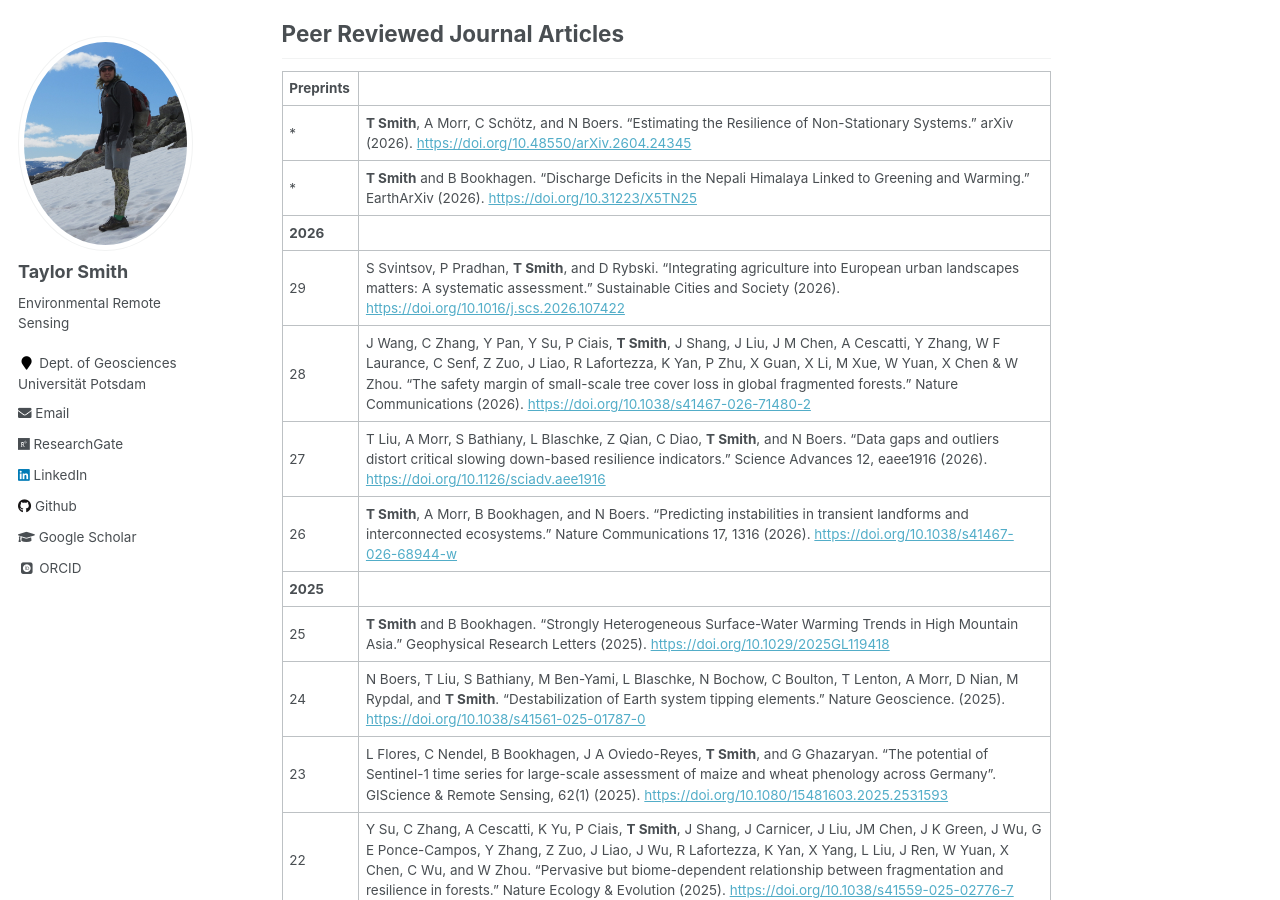
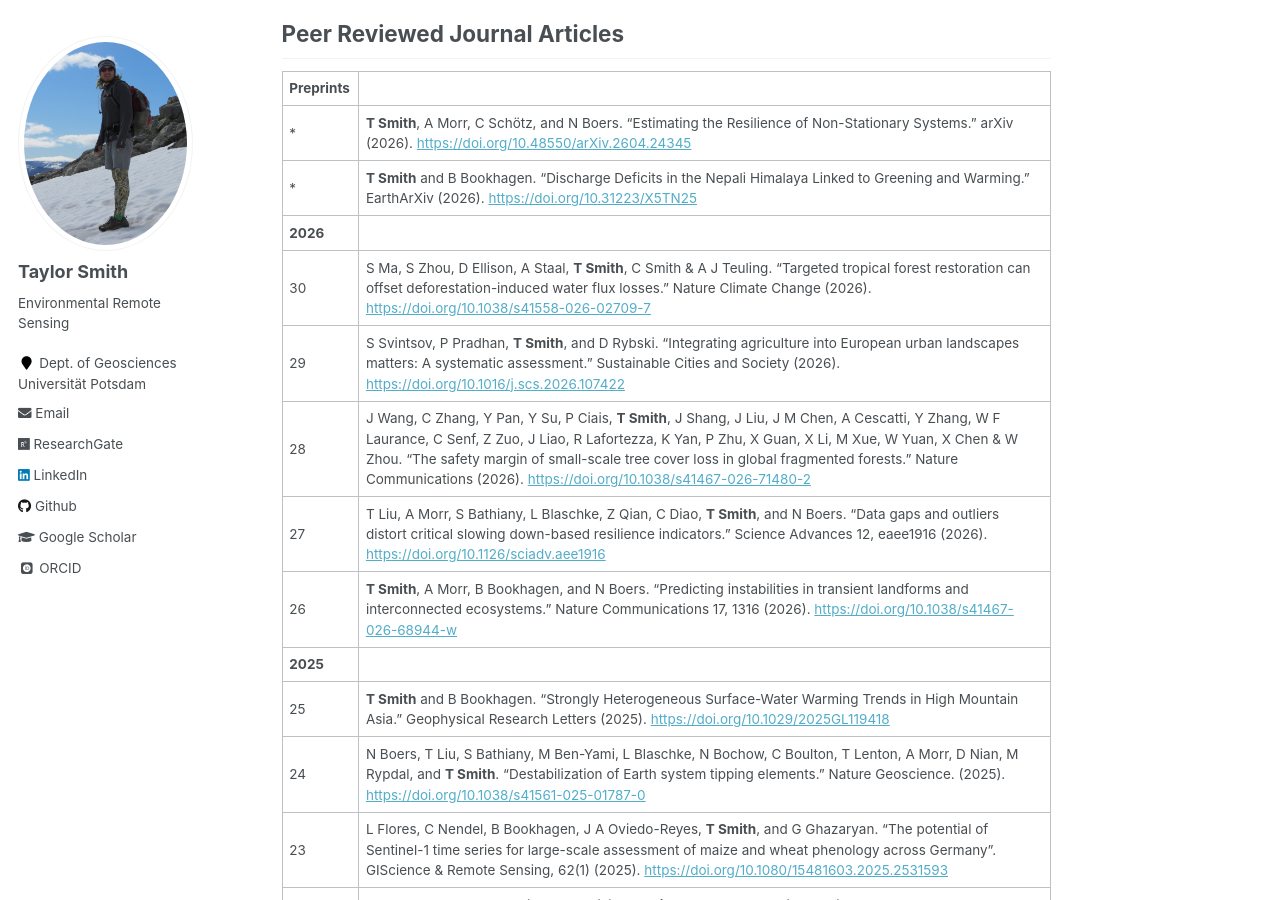
Before and after one commit to tasmi/tasmi.github.io, a Jekyll site: the page built from _pages/publications.md, in a window 1280 px wide and 900 px high, scrolled down 320 px. Built offline with Jekyll 4.4.1, drawn with Linux system fonts in a browser that asks for light colours; some web fonts are replaced; part of the change alters nothing that is shown; some of the changed text lies outside the part shown.

Commit message:
Update publications.md

```diff
--- a/_pages/publications.md
+++ b/_pages/publications.md
@@ -13,6 +13,7 @@ I maintain a set of freely available [Google Earth Engine codes](https://github.
 * | **T Smith**, A Morr, C Schötz, and N Boers. "Estimating the Resilience of Non-Stationary Systems." arXiv (2026). [https://doi.org/10.48550/arXiv.2604.24345](https://doi.org/10.48550/arXiv.2604.24345)
 * | **T Smith** and B Bookhagen. "Discharge Deficits in the Nepali Himalaya Linked to Greening and Warming." EarthArXiv (2026). [https://doi.org/10.31223/X5TN25](https://doi.org/10.31223/X5TN25)
 | **2026**
+30 | S Ma, S Zhou, D Ellison, A Staal, **T Smith**, C Smith & A J Teuling. "Targeted tropical forest restoration can offset deforestation-induced water flux losses." Nature Climate Change (2026). [https://doi.org/10.1038/s41558-026-02709-7](https://doi.org/10.1038/s41558-026-02709-7)
 29 | S Svintsov, P Pradhan, **T Smith**, and D Rybski. "Integrating agriculture into European urban landscapes matters: A systematic assessment." Sustainable Cities and Society (2026). [https://doi.org/10.1016/j.scs.2026.107422](https://doi.org/10.1016/j.scs.2026.107422)
 28 | J Wang, C Zhang, Y Pan, Y Su, P Ciais, **T Smith**, J Shang, J Liu, J M Chen, A Cescatti, Y Zhang, W F Laurance, C Senf, Z Zuo, J Liao, R Lafortezza, K Yan, P Zhu, X Guan, X Li, M Xue, W Yuan, X Chen & W Zhou. "The safety margin of small-scale tree cover loss in global fragmented forests." Nature Communications (2026). [https://doi.org/10.1038/s41467-026-71480-2](https://doi.org/10.1038/s41467-026-71480-2)
 27 | T Liu, A Morr, S Bathiany, L Blaschke, Z Qian, C Diao, **T Smith**, and N Boers. "Data gaps and outliers distort critical slowing down-based resilience indicators." Science Advances 12, eaee1916 (2026). [https://doi.org/10.1126/sciadv.aee1916](https://doi.org/10.1126/sciadv.aee1916)
@@ -62,7 +63,7 @@ I maintain a set of freely available [Google Earth Engine codes](https://github.
 ## Data and Software
 
 | **2026-**
-14 | **T Smith** (2026). Estimating the Resilience of Non-Stationary Systems. Zenodo. [https://doi.org/10.5281/zenodo.19731234](https://doi.org/10.5281/zenodo.19731234)
+14 | **T Smith** (2026). Estimating the Resilience of Non-Stationary Systems. Zenodo. [https://doi.org/10.5281/zenodo.19731233](https://doi.org/10.5281/zenodo.19731233)
 13 | T Liu, A Morr, S Bathiany, L Blaschke, Z Qian, C Diao, **T Smith**, & N Boers (2026). Data gaps and outliers distort critical slowing down-based resilience indicators. Zenodo. [https://doi.org/10.5281/zenodo.18492399](https://doi.org/10.5281/zenodo.18492399)
 | **2021-2025**
 12 | **T Smith** (2025). Predicting Instabilities in Transient Landforms and Interconnected Ecosystems. Zenodo.  [https://doi.org/10.5281/zenodo.18031340](https://doi.org/10.5281/zenodo.18031340)
```
